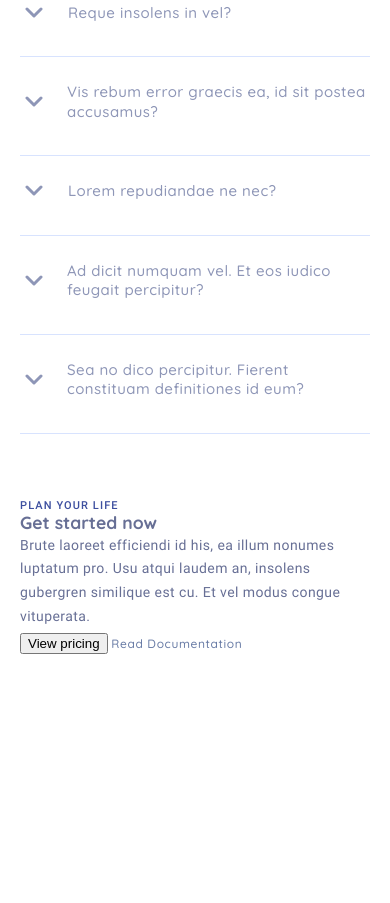
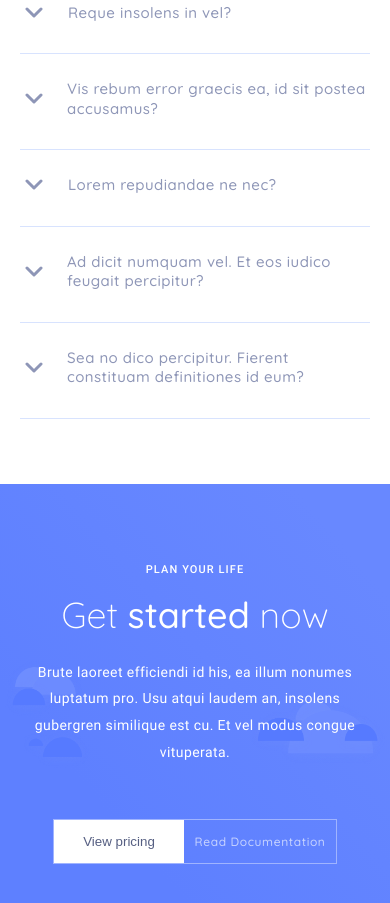
Before and after one commit to andreicritick/productivity, a website: page public/index.html in a window 390 px wide. Shown: the part 4806-5709 px from the top of the page. Before the commit the page ends 5463 px from the top, so only its background shows below. Drawn offline with Linux system fonts and the light colour scheme; files whose address does not match are found by name.

Commit message:
added scss, some padding fix and mobile respons

```diff
--- a/src/scss/common/buttons.scss
+++ b/src/scss/common/buttons.scss
@@ -272,3 +272,18 @@
 		opacity: $opacity;
 	}
 }
+
+//get-started
+.get-started-button {
+	width: 130px;
+	height: 43px;
+	background: $white;
+	border: 0;
+	color: #565f82;
+	cursor: pointer;
+	transition: ease $tr;
+
+	&:hover {
+		opacity: $opacity;
+	}
+}
--- a/src/scss/main.scss
+++ b/src/scss/main.scss
@@ -24,6 +24,7 @@
 @import 'sections/blog/modal';
 @import 'sections/customers/customers';
 @import 'sections/help/help';
+@import 'sections/get-started/get-started';
 
 //Buttons
 @import 'common/buttons';
--- /dev/null
+++ b/src/scss/sections/get-started/get-started.scss
@@ -0,0 +1,75 @@
+.get-started {
+	padding: 44px 0 30px;
+	background: $bg-stat-dark;
+
+	@media all and (min-width: $md) {
+		padding: 55px 0 56px;
+	}
+
+	.container {
+		max-width: 1297px;
+		background-image: url( '/img/get-started/clouds.png') no-repeat;
+		background-position: center;
+		background-size: 100% auto;
+		padding: 35px 0 ;
+	}
+
+	&-inner {
+		width: 100%;
+		max-width: 712px;
+		margin: 0 auto 54px auto;
+		padding: 0 20px;
+	}
+
+	.subtitle {
+		color: $white;
+		text-align: center;
+		margin-bottom: 16px;
+	}
+
+	&-title {
+		font-family: $ff-quick;
+		font-weight: $fw-light;
+		font-size: $fs-xl;
+		line-height: 1.25;
+		color: $white;
+		text-align: center;
+		margin-bottom: 22px;
+
+		@media all and (min-width: $md) {
+			font-size: $fs-xxl;
+		}
+
+		span {
+			font-weight: $fw-medium;
+		}
+	}
+
+	&-text {
+		font-family: 'Roboto';
+		font-weight: $fw-regular;
+		font-size: $fs-ss;
+		line-height: 1.9;
+		letter-spacing: $ls03;
+		color: $white;
+		text-align: center;
+
+		@media all and (min-width: $md) {
+			font-size: $fs-sm;
+		}
+	}
+
+	&-ui {
+		display: flex;
+		align-items: center;
+		width: 100%;
+		max-width: 284px;
+		border: 1px solid #a0b4ff;
+		margin: 0 auto;
+	}
+
+	&-link {
+		color: #C7D3FF;
+		margin: 0 auto;
+	}
+}
--- a/src/scss/sections/help/help.scss
+++ b/src/scss/sections/help/help.scss
@@ -10,7 +10,7 @@
 	}
 
 	@media all and (min-width: $xl) {
-		padding: 176px 0 149px;
+		padding: 175px 0 158px;
 	}
 
 	.container {
@@ -67,7 +67,7 @@
 	.dropdown-inner {
 		display: flex;
 		flex-wrap: wrap;
-		justify-content: center; //sb
+		justify-content: center;
 
 		@media all and (min-width: $md) {
 			justify-content: space-between;
@@ -115,7 +115,7 @@
 		height: 0;
 		overflow: hidden;
 		justify-content: center;
-		margin: 0px 0 34px;
+		margin: 0px 0 31px;
 		transition: height ease 1s;
 
 		@media all and (min-width: $md) {
```
Also changed, not shown: public/css/main.min.css.
